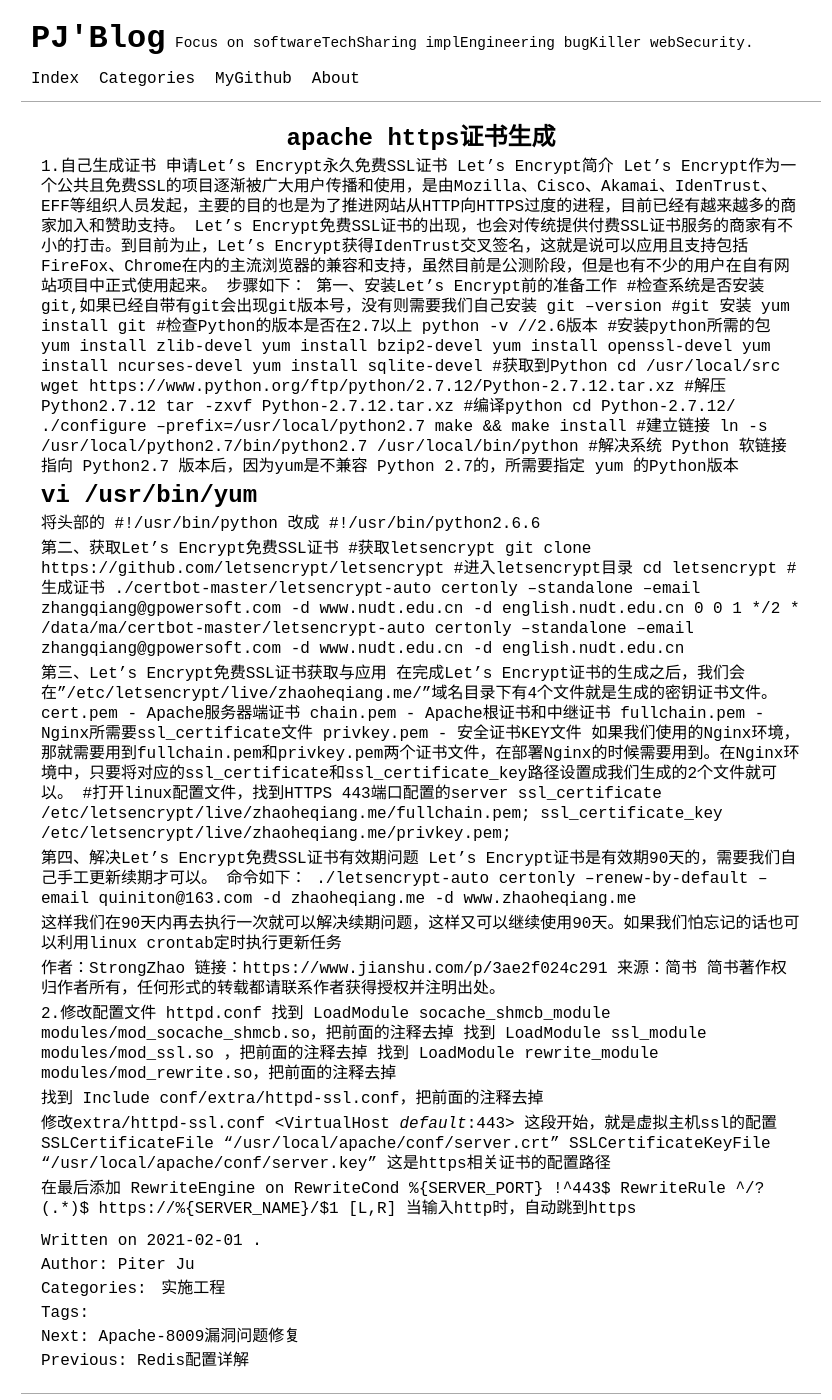
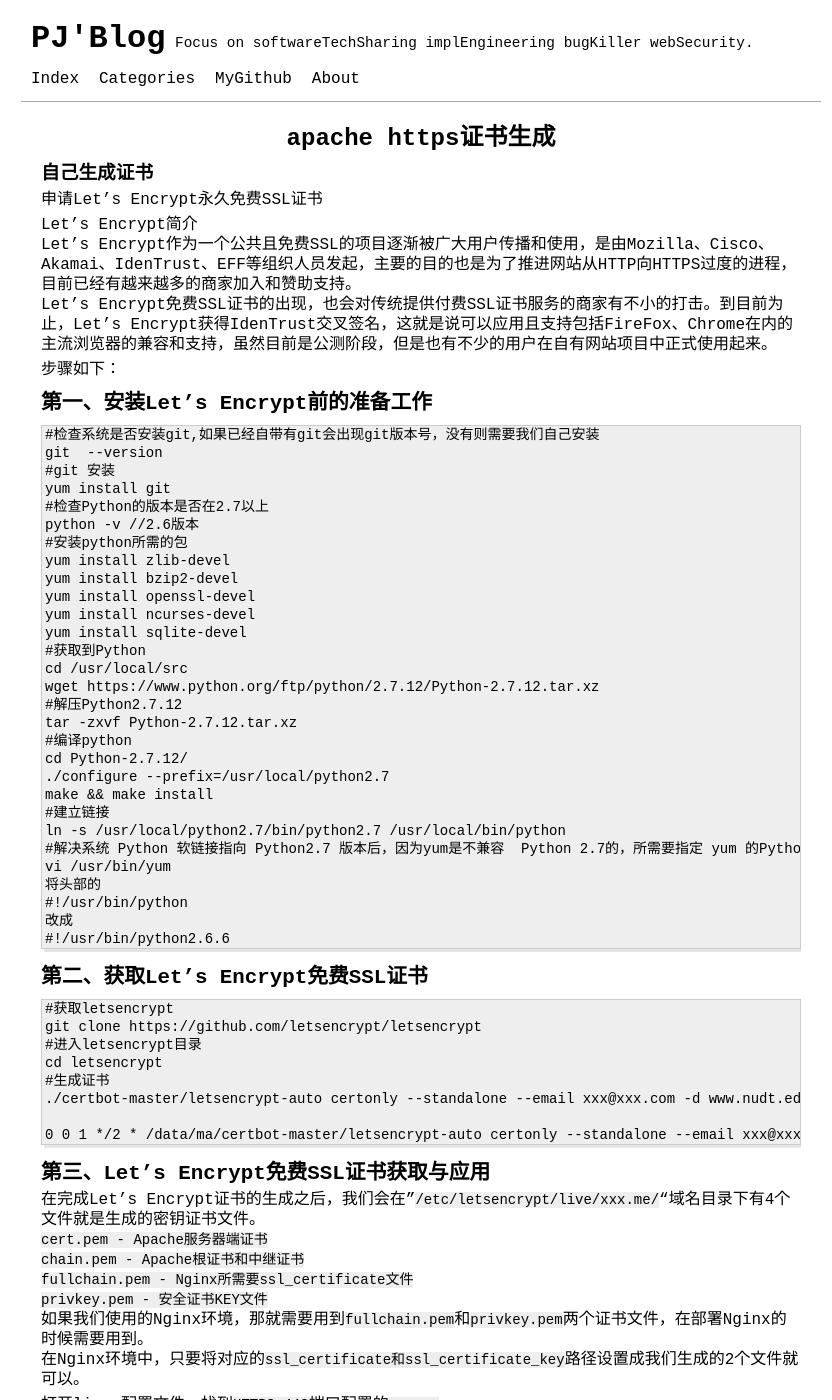
Before and after one commit to 2hux1nb0/2hux1nb0.github.io, a Jekyll site: the page built from _posts/2021-02-01-apache-https证书生成.md, in a window 1280 px wide and 1400 px high. Shown: the whole window, without its empty margins (219-1051 px from the left). Built offline with Jekyll 4.4.1, drawn with Linux system fonts in a browser that asks for light colours; some of the changed text lies outside the part shown.

Commit message:
Update 2021-02-01-apache-https证书生成.md

````diff
--- a/_posts/2021-02-01-apache-https证书生成.md
+++ b/_posts/2021-02-01-apache-https证书生成.md
@@ -4,13 +4,18 @@ title:  "apache https证书生成"
 categories: [实施工程]
 ---
 
-1.自己生成证书
+### 自己生成证书
+
 申请Let's Encrypt永久免费SSL证书
-Let's Encrypt简介
+
+  Let's Encrypt简介
 Let's Encrypt作为一个公共且免费SSL的项目逐渐被广大用户传播和使用，是由Mozilla、Cisco、Akamai、IdenTrust、EFF等组织人员发起，主要的目的也是为了推进网站从HTTP向HTTPS过度的进程，目前已经有越来越多的商家加入和赞助支持。
 Let's Encrypt免费SSL证书的出现，也会对传统提供付费SSL证书服务的商家有不小的打击。到目前为止，Let's Encrypt获得IdenTrust交叉签名，这就是说可以应用且支持包括FireFox、Chrome在内的主流浏览器的兼容和支持，虽然目前是公测阶段，但是也有不少的用户在自有网站项目中正式使用起来。
+
 步骤如下：
-第一、安装Let's Encrypt前的准备工作
+
+## 第一、安装Let's Encrypt前的准备工作
+```
 #检查系统是否安装git,如果已经自带有git会出现git版本号，没有则需要我们自己安装
 git  --version
 #git 安装
@@ -34,59 +39,60 @@ cd Python-2.7.12/
 make && make install
 #建立链接
 ln -s /usr/local/python2.7/bin/python2.7 /usr/local/bin/python
-#解决系统 Python 软链接指向 Python2.7 版本后，因为yum是不兼容 Python 2.7的，所需要指定 yum 的Python版本
-# vi /usr/bin/yum
+#解决系统 Python 软链接指向 Python2.7 版本后，因为yum是不兼容  Python 2.7的，所需要指定 yum 的Python版本
+vi /usr/bin/yum
 将头部的
 #!/usr/bin/python
 改成
 #!/usr/bin/python2.6.6
-
-第二、获取Let's Encrypt免费SSL证书
+```
+## 第二、获取Let's Encrypt免费SSL证书
+```
 #获取letsencrypt
 git clone https://github.com/letsencrypt/letsencrypt
 #进入letsencrypt目录
 cd letsencrypt
 #生成证书
-./certbot-master/letsencrypt-auto certonly --standalone --email zhangqiang@gpowersoft.com -d www.nudt.edu.cn -d english.nudt.edu.cn
-0 0 1 */2 * /data/ma/certbot-master/letsencrypt-auto certonly --standalone --email zhangqiang@gpowersoft.com -d www.nudt.edu.cn -d english.nudt.edu.cn
+./certbot-master/letsencrypt-auto certonly --standalone --email xxx@xxx.com -d www.nudt.edu.cn -d english.nudt.edu.cn
+
+0 0 1 */2 * /data/ma/certbot-master/letsencrypt-auto certonly --standalone --email xxx@xxx.com -d www.nudt.edu.cn -d english.nudt.edu.cn
+```
+
+## 第三、Let's Encrypt免费SSL证书获取与应用
+在完成Let's Encrypt证书的生成之后，我们会在"`/etc/letsencrypt/live/xxx.me/`"域名目录下有4个文件就是生成的密钥证书文件。
+`cert.pem  - Apache服务器端证书`
+`chain.pem  - Apache根证书和中继证书`
+`fullchain.pem  - Nginx所需要ssl_certificate文件`
+`privkey.pem - 安全证书KEY文件`
+如果我们使用的Nginx环境，那就需要用到`fullchain.pem`和`privkey.pem`两个证书文件，在部署Nginx的时候需要用到。
+在Nginx环境中，只要将对应的`ssl_certificate和ssl_certificate_key`路径设置成我们生成的2个文件就可以。
+
+打开linux配置文件，找到`HTTPS 443`端口配置的`server`
+```
+ ssl_certificate /etc/letsencrypt/live/zhaoheqiang.me/fullchain.pem;
+ ssl_certificate_key /etc/letsencrypt/live/zhaoheqiang.me/privkey.pem;
+```
 
 
-第三、Let's Encrypt免费SSL证书获取与应用
-在完成Let's Encrypt证书的生成之后，我们会在"/etc/letsencrypt/live/zhaoheqiang.me/"域名目录下有4个文件就是生成的密钥证书文件。
-cert.pem  - Apache服务器端证书
-chain.pem  - Apache根证书和中继证书
-fullchain.pem  - Nginx所需要ssl_certificate文件
-privkey.pem - 安全证书KEY文件
-如果我们使用的Nginx环境，那就需要用到fullchain.pem和privkey.pem两个证书文件，在部署Nginx的时候需要用到。在Nginx环境中，只要将对应的ssl_certificate和ssl_certificate_key路径设置成我们生成的2个文件就可以。
-#打开linux配置文件，找到HTTPS 443端口配置的server
- ssl_certificate /etc/letsencrypt/live/zhaoheqiang.me/fullchain.pem;
- ssl_certificate_key /etc/letsencrypt/live/zhaoheqiang.me/privkey.pem;
+## 第四、解决Let's Encrypt免费SSL证书有效期问题
+Let's Encrypt证书是有效期90天的，需要我们自己手工更新续期才可以。
 
-
-
-第四、解决Let's Encrypt免费SSL证书有效期问题
-Let's Encrypt证书是有效期90天的，需要我们自己手工更新续期才可以。
 命令如下：
- ./letsencrypt-auto certonly --renew-by-default --email quiniton@163.com -d zhaoheqiang.me -d www.zhaoheqiang.me
-
+```
+ ./letsencrypt-auto certonly --renew-by-default --email quiniton@163.com -d xxx.me -d www.xxx.me
+```
 这样我们在90天内再去执行一次就可以解决续期问题，这样又可以继续使用90天。如果我们怕忘记的话也可以利用linux  crontab定时执行更新任务
 
-作者：StrongZhao
-链接：https://www.jianshu.com/p/3ae2f024c291
-来源：简书
-简书著作权归作者所有，任何形式的转载都请联系作者获得授权并注明出处。
+2.修改配置文件
+`httpd.conf `
+找到 `LoadModule socache_shmcb_module modules/mod_socache_shmcb.so`，把前面的注释去掉
+找到 `LoadModule ssl_module modules/mod_ssl.so` ，把前面的注释去掉
+找到 `LoadModule rewrite_module modules/mod_rewrite.so`，把前面的注释去掉
 
+找到 `Include conf/extra/httpd-ssl.conf`，把前面的注释去掉
 
-
-2.修改配置文件
-httpd.conf
-找到 LoadModule socache_shmcb_module modules/mod_socache_shmcb.so，把前面的注释去掉
-找到 LoadModule ssl_module modules/mod_ssl.so ，把前面的注释去掉
-找到 LoadModule rewrite_module modules/mod_rewrite.so，把前面的注释去掉
-
-找到 Include conf/extra/httpd-ssl.conf，把前面的注释去掉
-
-修改extra/httpd-ssl.conf
+修改`extra/httpd-ssl.conf`
+```
 <VirtualHost _default_:443>
 这段开始，就是虚拟主机ssl的配置
 SSLCertificateFile "/usr/local/apache/conf/server.crt"
@@ -98,3 +104,4 @@ RewriteEngine on
 RewriteCond %{SERVER_PORT} !^443$
 RewriteRule ^/?(.*)$ https://%{SERVER_NAME}/$1 [L,R]
 当输入http时，自动跳到https
+```
````
